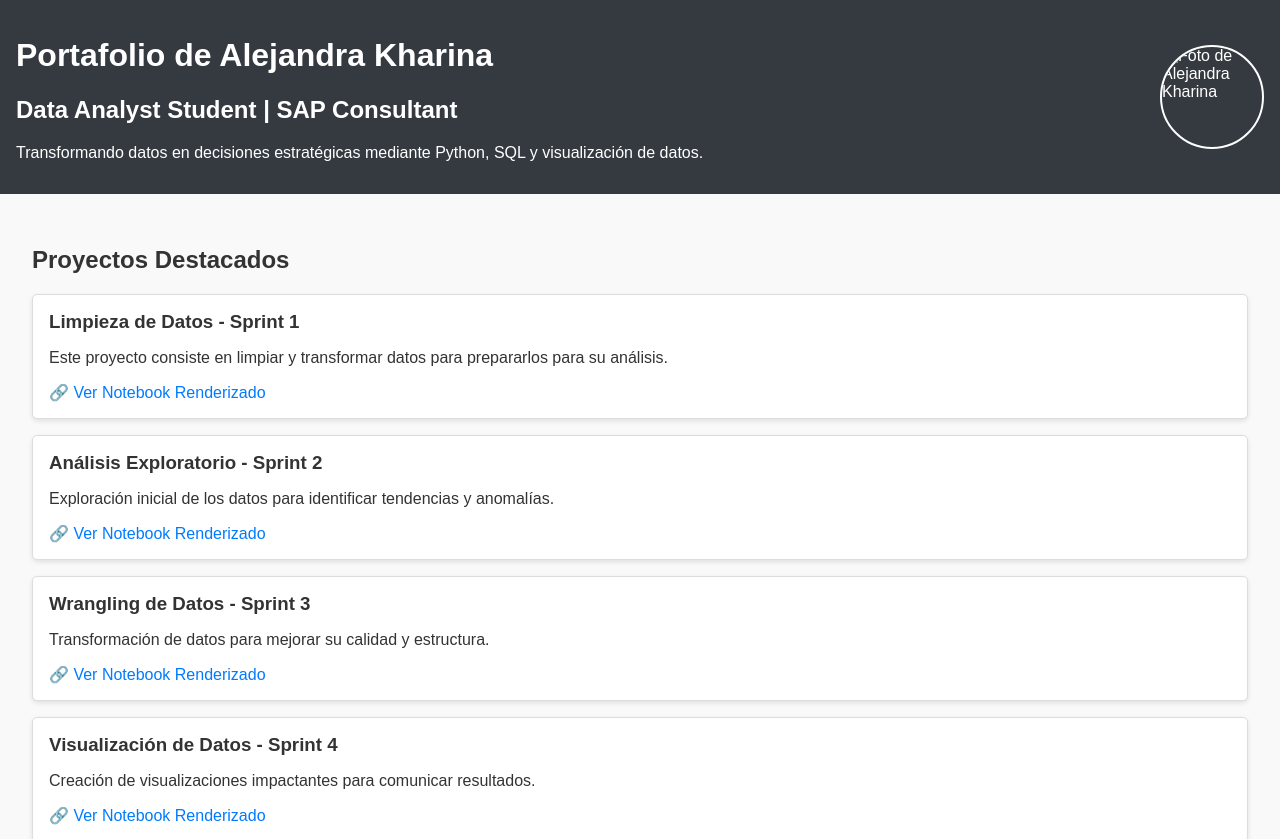
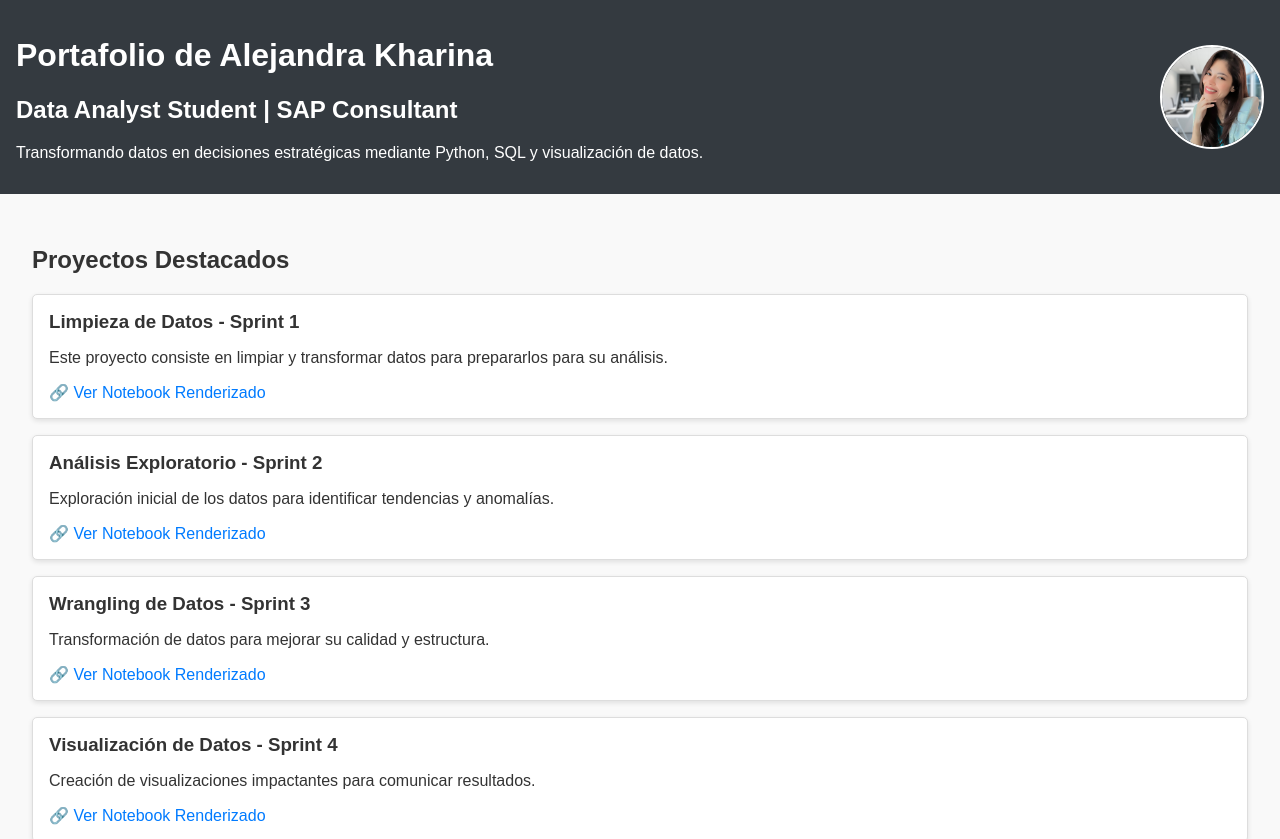
Before and after one commit to AlejandraKharina/data-cleaning-sprint1, a plain HTML site: page index.html in a window 1280 px wide. Shown: the top 839 px of the page. Drawn offline with Linux system fonts and the light colour scheme.

Commit message:
Update index.html

```diff
--- a/index.html
+++ b/index.html
@@ -82,7 +82,7 @@
             <p>Transformando datos en decisiones estratégicas mediante Python, SQL y visualización de datos.</p>
         </div>
         <div class="profile-pic">
-            <img src="assets/foto_alejandra_frias.jpg" alt="Foto de Alejandra Kharina">
+            <img src="assets/foto_alejandra_frias.png" alt="Foto de Alejandra Kharina">
         </div>
     </header>
 
```
